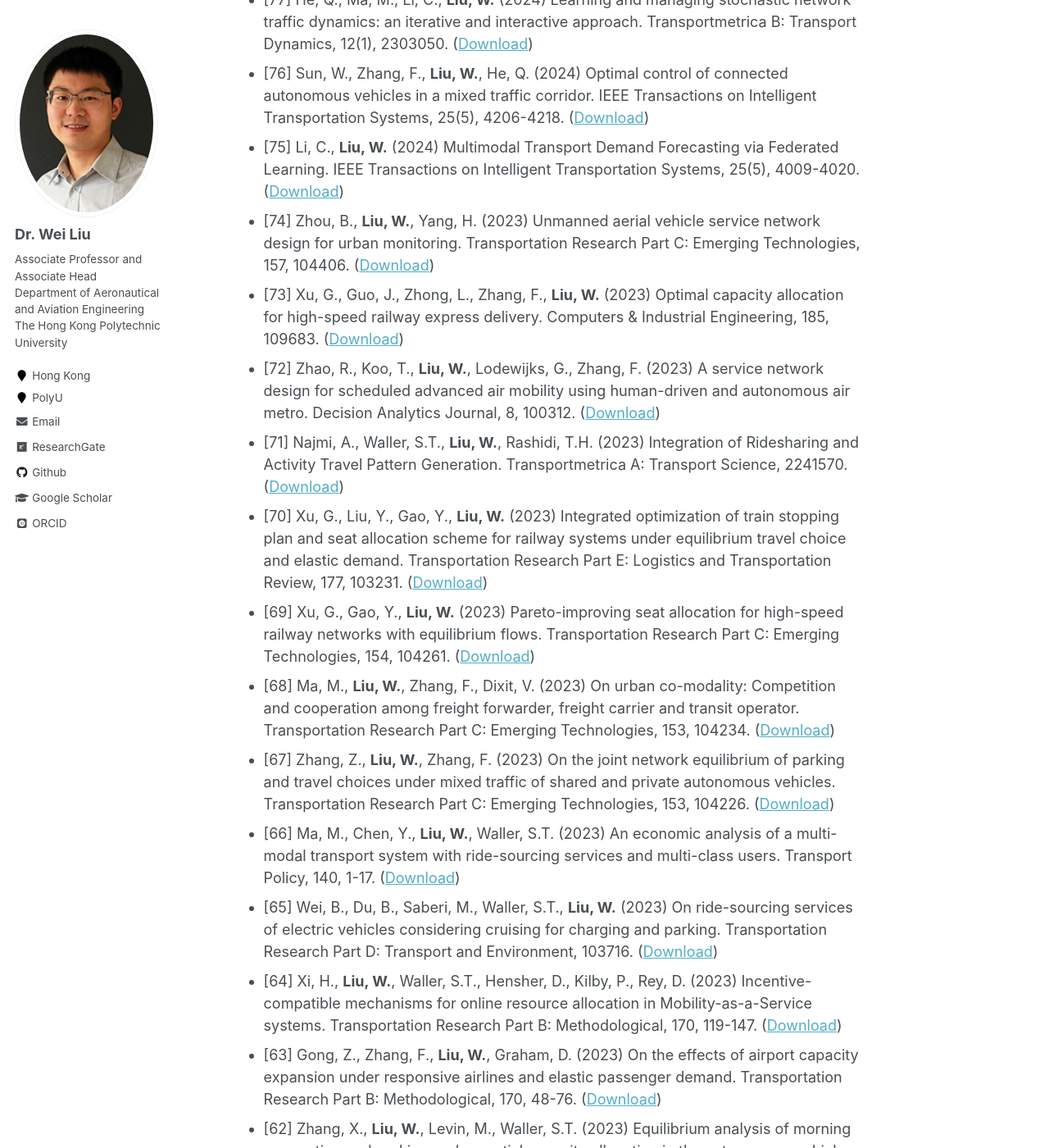
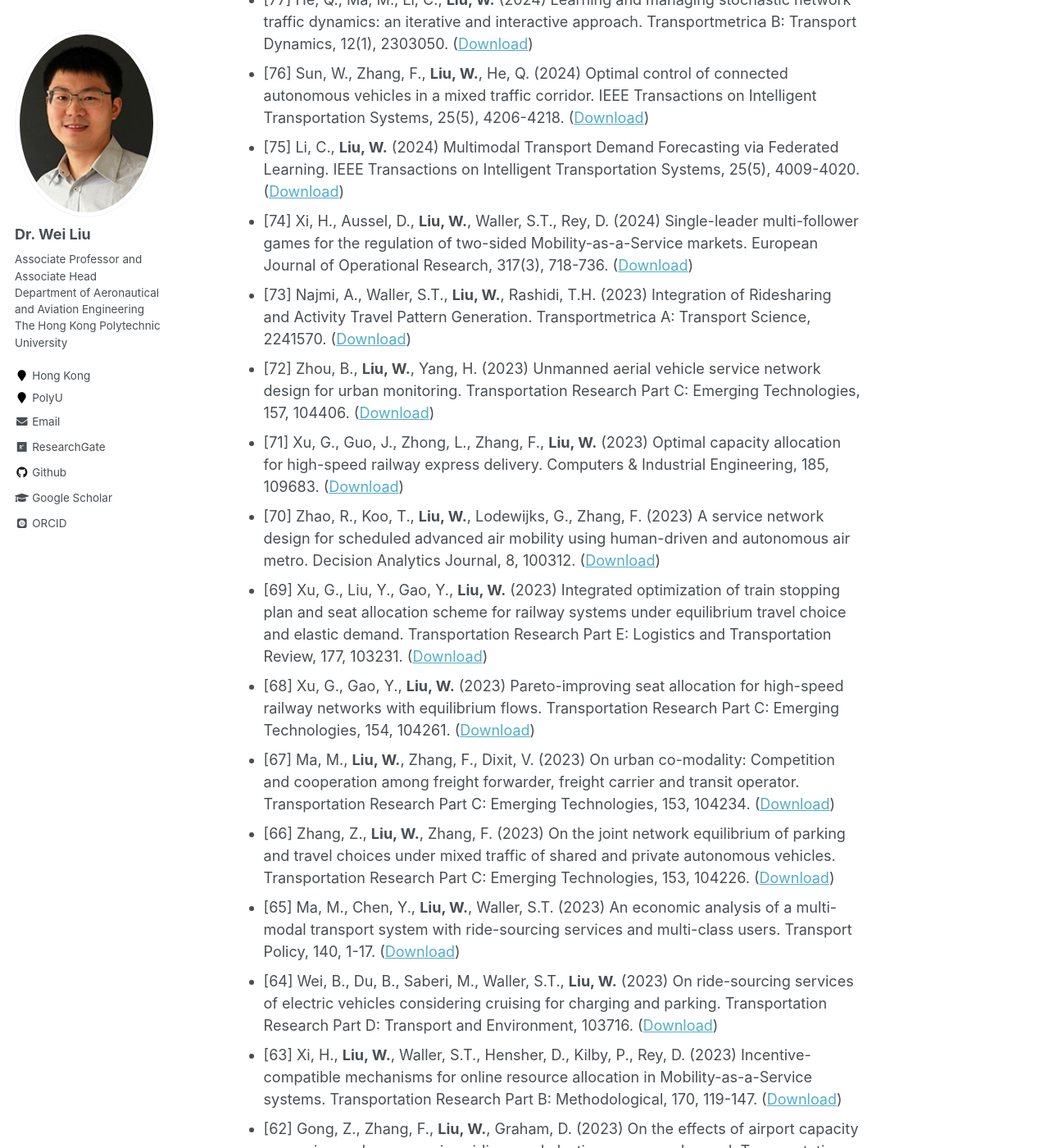
Before and after one commit to weiliu2016/weiliu2016.github.io, a Jekyll site: the page built from _pages/publications.md, in a window 1280 px wide and 1400 px high, scrolled down 1530 px. Shown: the whole window at 82% size. Built offline with Jekyll 4.4.1, drawn with Linux system fonts in a browser that asks for light colours; some web fonts are replaced; formulas are drawn with MathJax 3; some of the changed text lies outside the part shown.

Commit message:
Update publications.md

```diff
--- a/_pages/publications.md
+++ b/_pages/publications.md
@@ -25,7 +25,7 @@ Journal Publication
 * [88] Li, C., **Liu, W.**, Yang, H. (2024) Deep Causal Inference for Understanding the Impact of Meteorological Variations on Traffic. Transportation Research Part C: Emerging Technologies, 104406. ([Download](https://doi.org/10.1016/j.trc.2024.104744))
 * [87] Zhong, L., Xu, G., **Liu, W.** (2024) Energy-efficient and demand-driven train timetable optimization with a flexible train composition mode. Energy, 305, 132183. ([Download](https://doi.org/10.1016/j.energy.2024.132183))
 * [86] Xu, P., Liu, T.L., Tian, Q., Si, B., **Liu, W.**, Huang, H.J. Estimation of Schedule Preference and Crowding Perception in Urban Rail Corridor Commuting: An Inverse Optimization Method. Transportation Research Part B: Methodological, forthcoming. ([Download](https://doi.org/10.1016/j.trb.2024.xxxxxx))
-* [85] Wang, S., Wang, X., Yang, C., Zhang, X.N., **Liu, W.** (2024) Optimizing OD-based up-front discounting strategies for dynamic ride-pooling services. Transportation Research Part B: Methodological, forthcoming. ([Download](https://doi.org/10.1016/j.trb.2024.xxxxxx))
+* [85] Wang, S., Wang, X., Yang, C., Zhang, X.N., **Liu, W.** (2024) Optimizing OD-based up-front discounting strategies for dynamic ride-pooling services. Transportation Research Part B: Methodological, forthcoming. ([Download](https://doi.org/10.1016/j.trb.2024.103013))
 * [84] Qin, X., Yang, H., **Liu, W.** (2024) Upgrading in ride-sourcing markets with multi-class services, Travel Behaviour and Society, 37, 100845. ([Download](https://doi.org/10.1016/j.tbs.2024.100845))
 * [83] Gong, Z., **Liu, W.**, Zhang, F. (2024) Residential location choices and commuting patterns considering telecommuting. Transport Policy, 153, 54-67. ([Download](https://doi.org/10.1016/j.tranpol.2024.05.010))
 * [82] Jin, Z., Ng, K., Zhang, C., **Liu, W.**, Zhang, F., Xu, G. (2024) A risk-averse distributionally robust optimisation approach for drone-supported relief facility location problem. Transportation Research Part E: Logistics and Transportation Review, 186, 103538. ([Download](https://doi.org/10.1016/j.tre.2024.103538))
@@ -36,23 +36,23 @@ Journal Publication
 * [77] He, Q., Ma, M., Li, C., **Liu, W.** (2024) Learning and managing stochastic network traffic dynamics: an iterative and interactive approach. Transportmetrica B: Transport Dynamics, 12(1), 2303050. ([Download](https://doi.org/10.1080/21680566.2023.2303050))
 * [76] Sun, W., Zhang, F., **Liu, W.**, He, Q. (2024) Optimal control of connected autonomous vehicles in a mixed traffic corridor. IEEE Transactions on Intelligent Transportation Systems, 25(5), 4206-4218. ([Download](http://dx.doi.org/10.1109/TITS.2023.3324926))
 * [75] Li, C., **Liu, W.** (2024) Multimodal Transport Demand Forecasting via Federated Learning. IEEE Transactions on Intelligent Transportation Systems, 25(5), 4009-4020. ([Download](http://dx.doi.org/10.1109/TITS.2023.3325936))
-* [74] Zhou, B., **Liu, W.**, Yang, H. (2023) Unmanned aerial vehicle service network design for urban monitoring. Transportation Research Part C: Emerging Technologies, 157, 104406. ([Download](https://doi.org/10.1016/j.trc.2023.104406))
-* [73] Xu, G., Guo, J., Zhong, L., Zhang, F., **Liu, W.** (2023) Optimal capacity allocation for high-speed railway express delivery. Computers & Industrial Engineering, 185, 109683. ([Download](https://doi.org/10.1016/j.cie.2023.109683))
-* [72] Zhao, R., Koo, T., **Liu, W.**, Lodewijks, G., Zhang, F. (2023) A service network design for scheduled advanced air mobility using human-driven and autonomous air metro. Decision Analytics Journal, 8, 100312. ([Download](https://doi.org/10.1016/j.dajour.2023.100312))
-* [71] Najmi, A., Waller, S.T., **Liu, W.**, Rashidi, T.H. (2023) Integration of Ridesharing and Activity Travel Pattern Generation. Transportmetrica A: Transport Science, 2241570. ([Download](https://doi.org/10.1080/23249935.2023.2241570))
-* [70] Xu, G., Liu, Y., Gao, Y., **Liu, W.** (2023) Integrated optimization of train stopping plan and seat allocation scheme for railway systems under equilibrium travel choice and elastic demand. Transportation Research Part E: Logistics and Transportation Review, 177, 103231. ([Download](https://doi.org/10.1016/j.tre.2023.103231))
-* [69] Xu, G., Gao, Y., **Liu, W.** (2023) Pareto-improving seat allocation for high-speed railway networks with equilibrium flows. Transportation Research Part C: Emerging Technologies, 154, 104261. ([Download](https://doi.org/10.1016/j.trc.2023.104261))
-* [68] Ma, M., **Liu, W.**, Zhang, F., Dixit, V. (2023) On urban co-modality: Competition and cooperation among freight forwarder, freight carrier and transit operator. Transportation Research Part C: Emerging Technologies, 153, 104234. ([Download](https://doi.org/10.1016/j.trc.2023.104234))
-* [67] Zhang, Z., **Liu, W.**, Zhang, F. (2023) On the joint network equilibrium of parking and travel choices under mixed traffic of shared and private autonomous vehicles. Transportation Research Part C: Emerging Technologies, 153, 104226. ([Download](https://doi.org/10.1016/j.trc.2023.104226))
-* [66] Ma, M., Chen, Y., **Liu, W.**, Waller, S.T. (2023) An economic analysis of a multi-modal transport system with ride-sourcing services and multi-class users. Transport Policy, 140, 1-17. ([Download](https://doi.org/10.1016/j.tranpol.2023.06.008))
-* [65] Wei, B., Du, B., Saberi, M., Waller, S.T., **Liu, W.** (2023) On ride-sourcing services of electric vehicles considering cruising for charging and parking. Transportation Research Part D: Transport and Environment, 103716. ([Download](https://doi.org/10.1016/j.trd.2023.103716))
-* [64] Xi, H., **Liu, W.**, Waller, S.T., Hensher, D., Kilby, P., Rey, D. (2023) Incentive-compatible mechanisms for online resource allocation in Mobility-as-a-Service systems. Transportation Research Part B: Methodological, 170, 119-147. ([Download](https://doi.org/10.1016/j.trb.2023.02.011))
-* [63] Gong, Z., Zhang, F., **Liu, W.**, Graham, D. (2023) On the effects of airport capacity expansion under responsive airlines and elastic passenger demand. Transportation Research Part B: Methodological, 170, 48-76. ([Download](https://doi.org/10.1016/j.trb.2023.02.010))
-* [62] Zhang, X., **Liu, W.**, Levin, M., Waller, S.T. (2023) Equilibrium analysis of morning commuting and parking under spatial capacity allocation in the autonomous vehicle environment. Transportation Research Part E: Logistics and Transportation Review, 172, 103071. ([Download](https://doi.org/10.1016/j.tre.2023.103071))
-* [61] Li, C., Bai, L., Yao, L., Waller, S.T., **Liu, W.** (2023) A Bibliometric Analysis and Review on Reinforcement Learning for Transportation Applications. Transportmetrica B: Transport Dynamics, 11(1), 1095-1135. ([Download](https://doi.org/10.1080/21680566.2023.2179461))
-* [60] Liu, Q., Jiang, R., **Liu, W.**, Gao, Z. (2023) Departure Time Choices in the Morning Commute with a Mixed Distribution of Capacity. Transportation Research Part C: Emerging Technologies, 147, 104011. ([Download](https://doi.org/10.1016/j.trc.2022.104011))
-* [59] Xu, G., Chen, Y., **Liu, W.** (2023) Joint optimization of park-and-ride facility locations and alternate traffic restriction scheme under equilibrium flows. Transportmetrica A: Transport Science, 19(3), 2077468. ([Download](https://doi.org/10.1080/23249935.2022.2077468))
-* [58] Xi, H., Aussel, D., **Liu, W.**, Waller, S.T., Rey, D. (2022) Single-leader multi-follower games for the regulation of two-sided Mobility-as-a-Service markets. European Journal of Operational Research, forthcoming. ([Download](https://doi.org/10.1016/j.ejor.2022.06.041))
+* [74] Xi, H., Aussel, D., **Liu, W.**, Waller, S.T., Rey, D. (2024) Single-leader multi-follower games for the regulation of two-sided Mobility-as-a-Service markets. European Journal of Operational Research, 317(3), 718-736. ([Download](https://doi.org/10.1016/j.ejor.2022.06.041))
+* [73] Najmi, A., Waller, S.T., **Liu, W.**, Rashidi, T.H. (2023) Integration of Ridesharing and Activity Travel Pattern Generation. Transportmetrica A: Transport Science, 2241570. ([Download](https://doi.org/10.1080/23249935.2023.2241570))
+* [72] Zhou, B., **Liu, W.**, Yang, H. (2023) Unmanned aerial vehicle service network design for urban monitoring. Transportation Research Part C: Emerging Technologies, 157, 104406. ([Download](https://doi.org/10.1016/j.trc.2023.104406))
+* [71] Xu, G., Guo, J., Zhong, L., Zhang, F., **Liu, W.** (2023) Optimal capacity allocation for high-speed railway express delivery. Computers & Industrial Engineering, 185, 109683. ([Download](https://doi.org/10.1016/j.cie.2023.109683))
+* [70] Zhao, R., Koo, T., **Liu, W.**, Lodewijks, G., Zhang, F. (2023) A service network design for scheduled advanced air mobility using human-driven and autonomous air metro. Decision Analytics Journal, 8, 100312. ([Download](https://doi.org/10.1016/j.dajour.2023.100312))
+* [69] Xu, G., Liu, Y., Gao, Y., **Liu, W.** (2023) Integrated optimization of train stopping plan and seat allocation scheme for railway systems under equilibrium travel choice and elastic demand. Transportation Research Part E: Logistics and Transportation Review, 177, 103231. ([Download](https://doi.org/10.1016/j.tre.2023.103231))
+* [68] Xu, G., Gao, Y., **Liu, W.** (2023) Pareto-improving seat allocation for high-speed railway networks with equilibrium flows. Transportation Research Part C: Emerging Technologies, 154, 104261. ([Download](https://doi.org/10.1016/j.trc.2023.104261))
+* [67] Ma, M., **Liu, W.**, Zhang, F., Dixit, V. (2023) On urban co-modality: Competition and cooperation among freight forwarder, freight carrier and transit operator. Transportation Research Part C: Emerging Technologies, 153, 104234. ([Download](https://doi.org/10.1016/j.trc.2023.104234))
+* [66] Zhang, Z., **Liu, W.**, Zhang, F. (2023) On the joint network equilibrium of parking and travel choices under mixed traffic of shared and private autonomous vehicles. Transportation Research Part C: Emerging Technologies, 153, 104226. ([Download](https://doi.org/10.1016/j.trc.2023.104226))
+* [65] Ma, M., Chen, Y., **Liu, W.**, Waller, S.T. (2023) An economic analysis of a multi-modal transport system with ride-sourcing services and multi-class users. Transport Policy, 140, 1-17. ([Download](https://doi.org/10.1016/j.tranpol.2023.06.008))
+* [64] Wei, B., Du, B., Saberi, M., Waller, S.T., **Liu, W.** (2023) On ride-sourcing services of electric vehicles considering cruising for charging and parking. Transportation Research Part D: Transport and Environment, 103716. ([Download](https://doi.org/10.1016/j.trd.2023.103716))
+* [63] Xi, H., **Liu, W.**, Waller, S.T., Hensher, D., Kilby, P., Rey, D. (2023) Incentive-compatible mechanisms for online resource allocation in Mobility-as-a-Service systems. Transportation Research Part B: Methodological, 170, 119-147. ([Download](https://doi.org/10.1016/j.trb.2023.02.011))
+* [62] Gong, Z., Zhang, F., **Liu, W.**, Graham, D. (2023) On the effects of airport capacity expansion under responsive airlines and elastic passenger demand. Transportation Research Part B: Methodological, 170, 48-76. ([Download](https://doi.org/10.1016/j.trb.2023.02.010))
+* [61] Zhang, X., **Liu, W.**, Levin, M., Waller, S.T. (2023) Equilibrium analysis of morning commuting and parking under spatial capacity allocation in the autonomous vehicle environment. Transportation Research Part E: Logistics and Transportation Review, 172, 103071. ([Download](https://doi.org/10.1016/j.tre.2023.103071))
+* [60] Li, C., Bai, L., Yao, L., Waller, S.T., **Liu, W.** (2023) A Bibliometric Analysis and Review on Reinforcement Learning for Transportation Applications. Transportmetrica B: Transport Dynamics, 11(1), 1095-1135. ([Download](https://doi.org/10.1080/21680566.2023.2179461))
+* [59] Liu, Q., Jiang, R., **Liu, W.**, Gao, Z. (2023) Departure Time Choices in the Morning Commute with a Mixed Distribution of Capacity. Transportation Research Part C: Emerging Technologies, 147, 104011. ([Download](https://doi.org/10.1016/j.trc.2022.104011))
+* [58] Xu, G., Chen, Y., **Liu, W.** (2023) Joint optimization of park-and-ride facility locations and alternate traffic restriction scheme under equilibrium flows. Transportmetrica A: Transport Science, 19(3), 2077468. ([Download](https://doi.org/10.1080/23249935.2022.2077468))
 * [57] Lilasathapornkit, T., Rey, D., **Liu, W.**, Saberi, M. (2022) Traffic Assignment Problem for Footpath Networks with Bidirectional Links.  Transportation Research Part C: Emerging Technologies, 144, 103905. ([Download](https://doi.org/10.1016/j.trc.2022.103905))
 * [56] Wei, B., Zhang, X., **Liu, W.**, Saberi, M., Waller, S.T. (2022) Capacity Allocation and Tolling-Rewarding Schemes for the Morning Commute with Carpooling. Transportation Research Part C: Emerging Technologies, 142, 103789. ([Download](https://doi.org/10.1016/j.trc.2022.103789))
 * [55] Zhang, F., Lindsey, R., Yang, H., Shao, C., **Liu, W.** (2022) Two-sided pricing strategies for a parking sharing platform: reselling or commissioning?. Transportation Research Part B: Methodological, 163, 40-63. ([Download](https://doi.org/10.1016/j.trb.2022.06.009))
```
